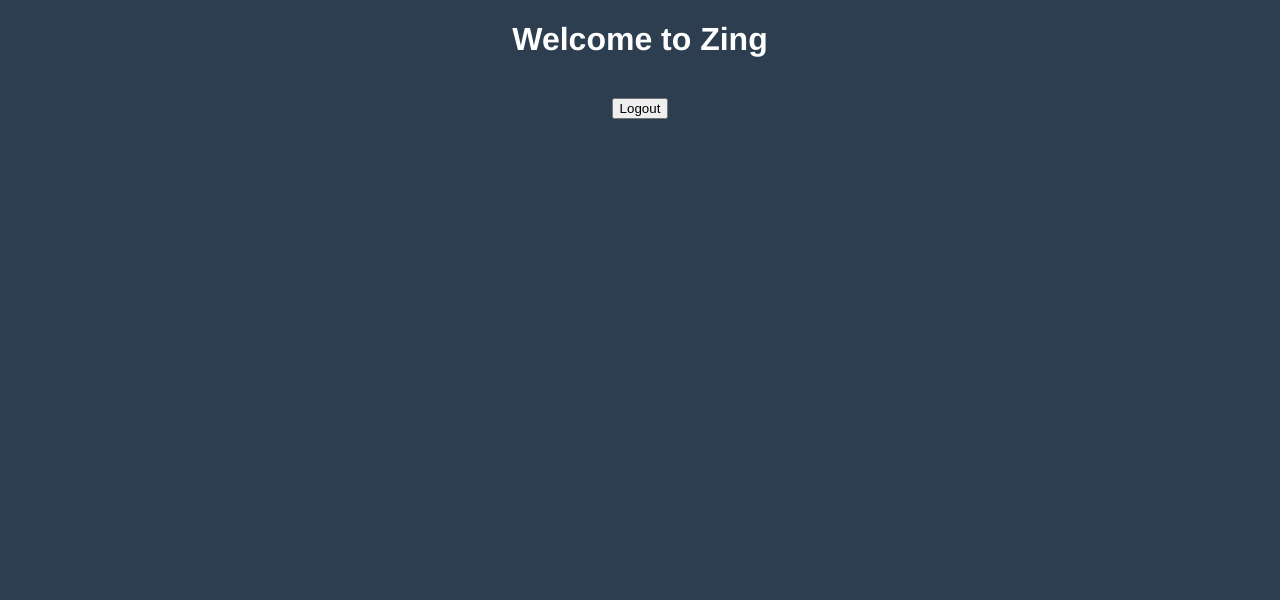
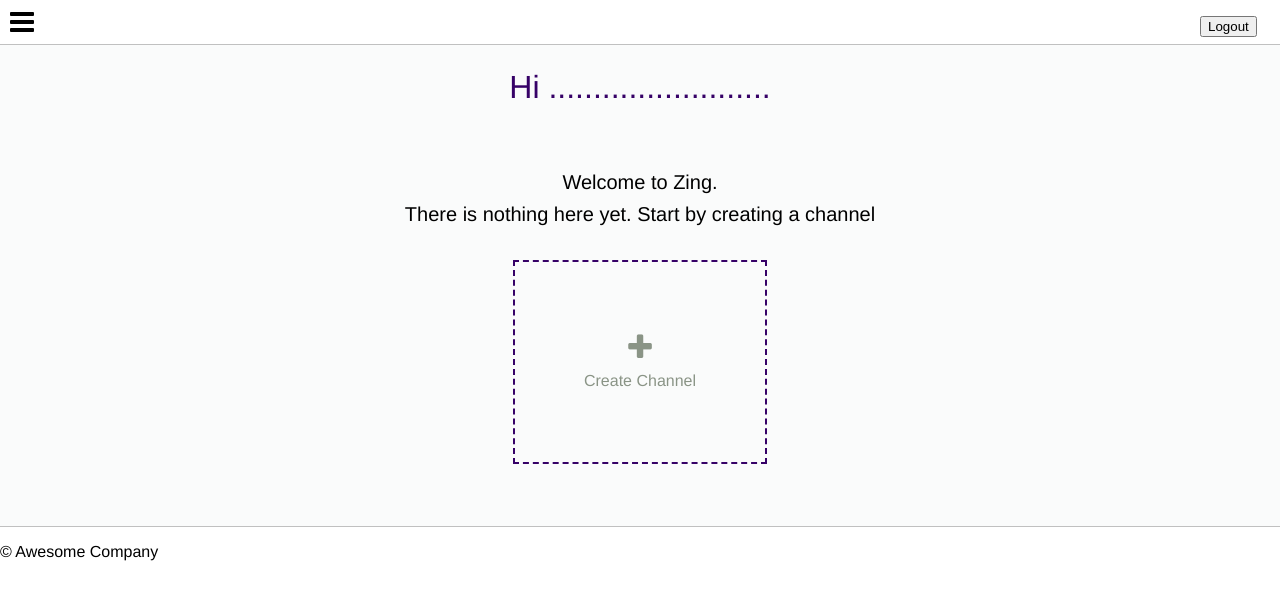
Before and after one commit to yaswankar/zing, a Vue app: page / in a window 1280 px wide. Shown: the top 600 px of the page. Built offline with nearby package versions, Linux system fonts and the light colour scheme; no server answers; sample sign-in values are in the browser's storage.

Commit message:
change: Initial page and sidepane setup

```diff
--- a/public/index.html
+++ b/public/index.html
@@ -6,6 +6,7 @@
     <meta name="viewport" content="width=device-width,initial-scale=1.0">
     <link rel="icon" href="<%= BASE_URL %>favicon.ico">
     <title><%= htmlWebpackPlugin.options.title %></title>
+    <link rel="stylesheet" href="https://cdnjs.cloudflare.com/ajax/libs/font-awesome/4.7.0/css/font-awesome.min.css">
   </head>
   <body>
     <noscript>
--- a/src/App.vue
+++ b/src/App.vue
@@ -26,14 +26,12 @@ export default {
 </script>
 <style lang="scss">
 body {
-  background: #2c3e50;
-  color: #fff;
+  margin: 0;
 }
 #app {
   font-family: Avenir, Helvetica, Arial, sans-serif;
   -webkit-font-smoothing: antialiased;
   -moz-osx-font-smoothing: grayscale;
-  text-align: center;
 }
 
 </style>
--- /dev/null
+++ b/src/components/CreateChannel.vue
@@ -0,0 +1,45 @@
+<template>
+  <div class="createchannel-main">
+      <div class="title">Hi .........................</div>
+      <div class="welcome-msg">Welcome to Zing. <br> There is nothing here yet. Start by creating a channel</div>
+      <div class="create">
+          <div class="text">
+              <i class="fa fa-plus" style="height: 30px; font-size: 30px;"></i>
+              <div style="margin-top: 10px;">Create Channel</div>
+          </div>
+      </div>
+  </div>
+</template>
+
+<script>
+export default {
+
+}
+</script>
+
+<style lang="scss" scoped>
+.createchannel-main {
+    text-align: center;
+    .title {
+        color: #360167;
+        font-size: 32px;
+    }
+    .welcome-msg {
+        margin-top: 60px;
+        font-size: 20px;
+        line-height:1.6;
+    }
+    .create {
+        height: 200px;
+        width: 250px;
+        margin: 30px auto;
+        border: 2px dashed #360167;
+        .text {
+            color: #8a9486;
+            width: 150px;
+            height: 40px;
+            margin: 70px auto;
+        }
+    }
+}
+</style>
--- /dev/null
+++ b/src/components/modals/SidePaneModal.vue
@@ -0,0 +1,77 @@
+<template>
+  <transition name="modal">
+    <div class="modal-mask" @click="close" v-show="show">
+      <div class="modal-container" @click.stop>
+        <slot></slot>
+      </div>
+    </div>
+  </transition>
+</template>
+
+<script>
+export default {
+  name: "side-pane-modal",
+  props: ["show"],
+  mounted() {
+    document.addEventListener("keydown", (e) => {
+      if (this.show && e.keyCode == 27) {
+        this.close();
+      }
+    });
+  },
+  methods: {
+    /** To close the modal
+     * @event -
+     * @type {method}
+     */
+    close: function () {
+      this.$emit("close");
+    },
+  },
+};
+</script>
+
+<style lang="scss" scoped>
+.modal-mask {
+  position: fixed;
+  z-index: 9998;
+  top: 0;
+  right: 0;
+  width: 100%;
+  height: 100%;
+  background-color: rgba(0, 0, 0, 0.5);
+  transition: opacity 0.3s;
+}
+.modal-container {
+  width: 220px;
+  height: 100%;
+  overflow-y: auto;
+  float: left;
+  background-color: white;
+  border-radius: 2px;
+  box-shadow: 0 2px 8px rgba(0, 0, 0, 0.33);
+  transition: all 0.3s ease-in-out;
+  font-family: Helvetica, Arial, sans-serif;
+}
+
+/*
+ * The following styles are auto-applied to elements with
+ * transition="modal" when their visibility is toggled
+ * by Vue.js.
+ *
+ */
+
+.modal-enter-from {
+  opacity: 0;
+}
+
+.modal-leave-active {
+  opacity: 0;
+}
+
+.modal-enter-from .modal-container,
+.modal-leave-active .modal-container {
+  -webkit-transform: scale(1.1);
+  transform: scale(1.1);
+}
+</style>
--- a/src/layouts/MainLayout.vue
+++ b/src/layouts/MainLayout.vue
@@ -1,17 +1,92 @@
 <template>
-  <slot name="header">
-      <div>
-          <button class="logout" @click="logout">Logout</button>
+  <side-pane-modal :show="sideBarToggle" @close="close">
+   <div>Channels</div>
+   <div>Files</div>
+   <div>Actions</div>
+  </side-pane-modal>
+  <div class="LayoutDefault">
+   <nav class="LayoutDefault__nav">
+      <div class="toggler">
+        <i class="fa fa-navicon" @click="openSidebar" style="font-size: 28px"></i>
       </div>
-  </slot>
+      <div class="LayoutDefault__user">
+        <button class="logout" @click="logout">Logout</button>
+      </div>
+    </nav>
+    <main class="LayoutDefault__main">
+      <slot/>
+    </main>
+    <footer class="LayoutDefault__footer">
+      &copy; Awesome Company
+    </footer>
+    </div>
 </template>
 
 <script>
+import firebase from 'firebase';
+import SidePaneModal from '../components/modals/SidePaneModal.vue';
+import {ref} from 'vue';
+
+
 export default {
-    name: 'main-layout'
+	components: { SidePaneModal },
+    name: 'main-layout',
+    setup() {
+        const sideBarToggle = ref(false);
+        const logout = () => {
+        firebase.auth().signOut().then(() => console.log('Signed out'))
+        .catch(err=> alert(err.message));
+        }
+        const close = () => {
+            sideBarToggle.value = false;
+        }
+        const openSidebar = () => {
+            sideBarToggle.value = true;
+        }
+        return {
+            logout,
+            close,
+            openSidebar,
+            sideBarToggle
+        }
+    }
 }
 </script>
 
-<style>
+<style lang="scss">
+.LayoutDefault {
+  max-width: 100%;
+  margin-right: auto;
+  margin-left: auto;
+
+  &__nav {
+    padding-top: 0.5em;
+    padding-bottom: 1em;
+    border-bottom: 1px solid #c0c0c0;
+    height: 20px;
+    display: flex;
+    .toggler {
+        width: calc(100% - 100px);
+        padding: 0 10px;
+    }
+  }
+
+  &__user {
+    padding-top: 0.5em;;
+    float: right;
+  }
+
+  &__main {
+    padding-top: 1.5em;
+    padding-bottom: 2em;
+    background: #fafbfb;
+  }
+
+  &__footer {
+    padding-top: 1em;
+    padding-bottom: 1em;
+    border-top: 1px solid #c0c0c0;
+  }
+}
 
 </style>
--- a/src/views/Home.vue
+++ b/src/views/Home.vue
@@ -1,40 +1,35 @@
 <template>
- <!-- <main-layout> -->
-  <!-- <template v-slot:header></template> -->
-  <div class="home">
-    <h1>Welcome to Zing</h1>
-    <br>
-    <button class="logout" @click="logout">Logout</button>
-  </div>
- <!-- </main-layout> -->
+ <main-layout>
+   <component v-bind:is="component"/>
+ </main-layout>
 </template>
 
 <script>
-// import MainLayout from '../layouts/MainLayout.vue'
+import MainLayout from '../layouts/MainLayout.vue'
+import CreateChannel from '@/components/CreateChannel.vue'
 import {ref, onBeforeMount} from 'vue';
 import firebase from 'firebase';
 
 export default {
-  //  components: {
-  //   MainLayout
-  // },
+   components: {
+    MainLayout,
+    CreateChannel
+  },
   setup() {
     const name = ref('');
-
+    const component = ref('create-channel');
     onBeforeMount(() => {
       const user = firebase.auth().currentUser;
       if(user) name.value = user.email.split('@')[0]
     });
 
-    const logout = () => {
-      firebase .auth().signOut().then(() => console.log('Signed out'))
-      .catch(err=> alert(err.message));
-    }
-
     return {
-      logout,
-      name
+      name,
+      component
     }
   }
 }
 </script>
+
+<style scoped>
+</style>
--- a/src/views/Login.vue
+++ b/src/views/Login.vue
@@ -33,6 +33,8 @@ export default {
 }
 </script>
 
-<style>
-
+<style lang="scss" scoped>
+.login {
+    text-align: center;
+}
 </style>
```
Also changed, not shown: src/components/HelloWorld.vue (deleted, +0 -60 lines).
